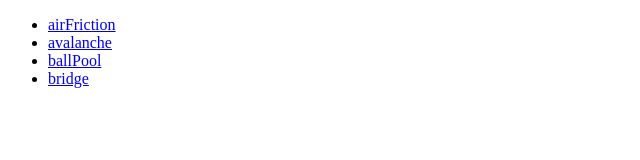
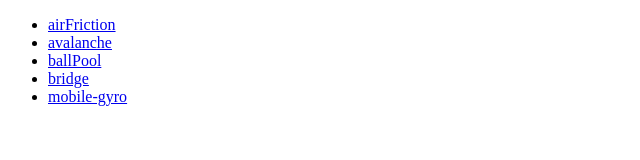
Before and after one commit to CatsJuice/matter-js-playground, a website: page index.html in a window 1280 px wide. Shown: the whole page, without its empty margins (0-640 px from the left). Drawn offline with Linux system fonts and the light colour scheme.

Commit message:
chore(README,index.html): Update documentation

```diff
--- a/index.html
+++ b/index.html
@@ -12,6 +12,7 @@
 <li><a href="./src/avalanche/index.html">avalanche</a></li>
 <li><a href="./src/ballPool/index.html">ballPool</a></li>
 <li><a href="./src/bridge/index.html">bridge</a></li>
+<li><a href="./src/mobile-gyro/index.html">mobile-gyro</a></li>
 </ul>
   </body>
 </html>
```
Also changed, not shown: README.md.
